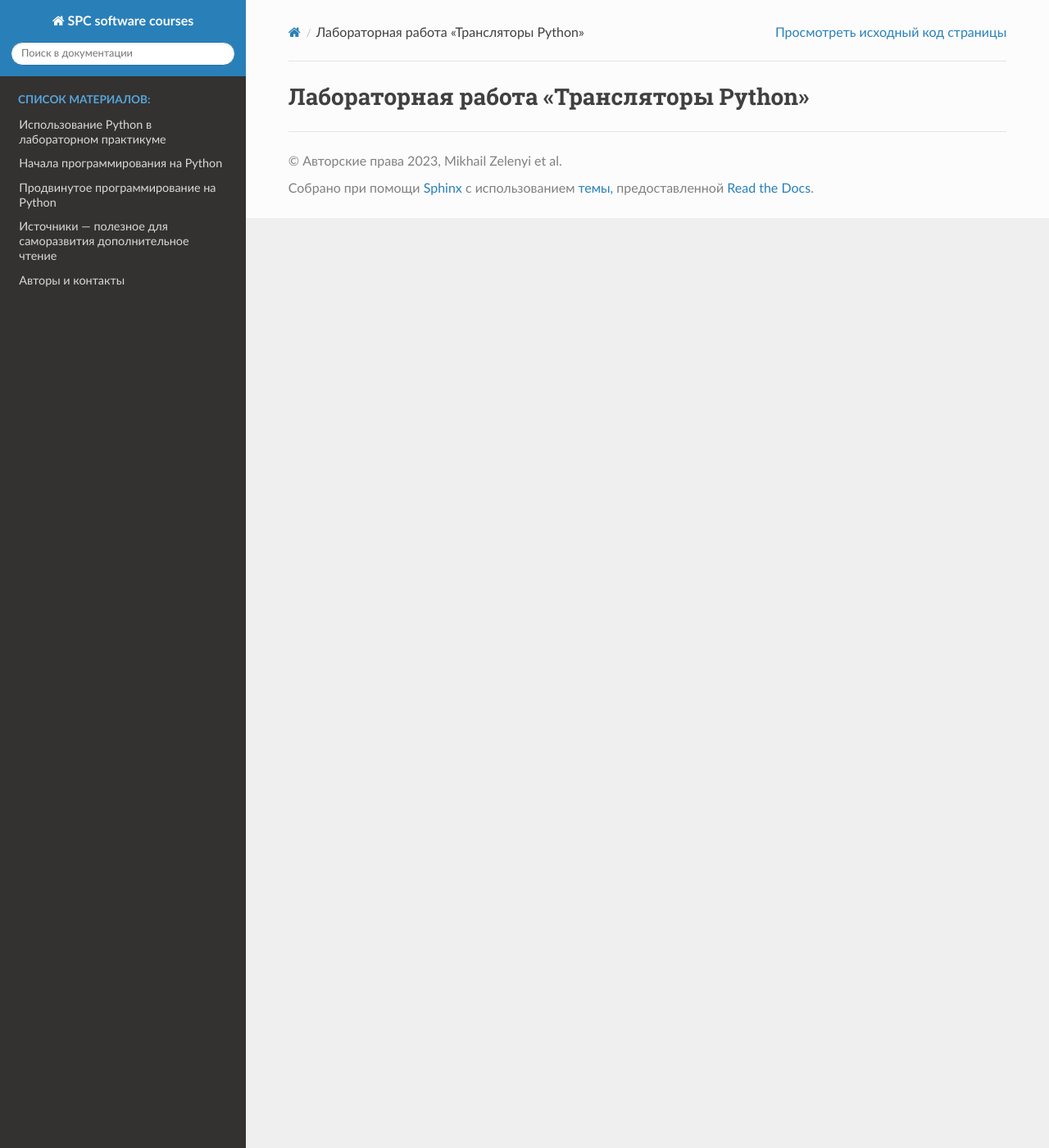
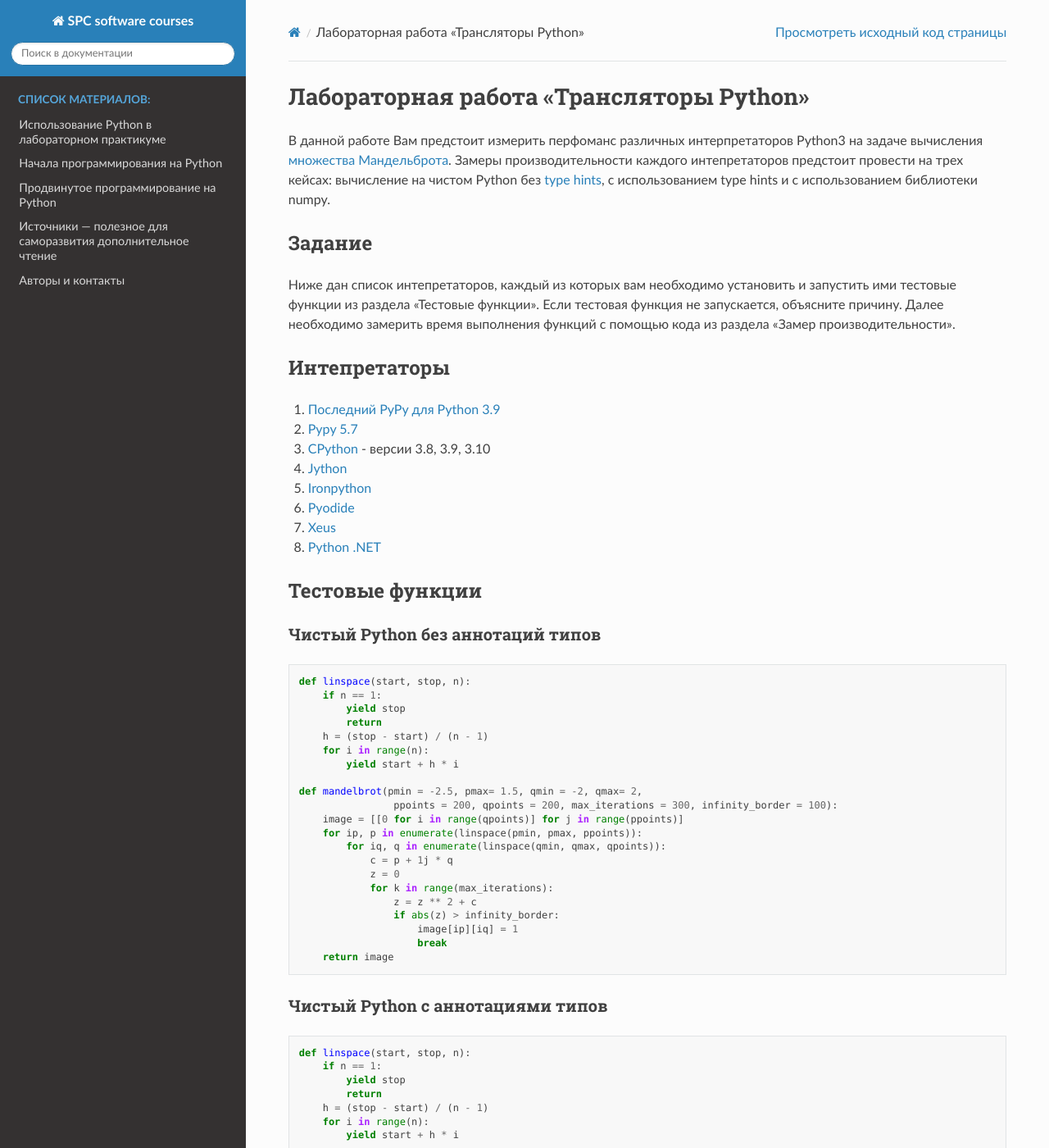
Before and after one commit to SciProgCentre/green-courses, a Sphinx documentation site: the page built from source/laboratory_work/translators.md, in a window 1280 px wide and 1400 px high. Shown: the whole window at 82% size. Built offline with Sphinx 7.4.7 and the Read the Docs theme 2.0.0, drawn with Linux system fonts in a browser that asks for light colours; some of the changed text lies outside the part shown.

Commit message:
лаба по Мандельброту и интепретаторам

````diff
--- /dev/null
+++ b/source/laboratory_work/mandelbrot_pure.py
@@ -0,0 +1,88 @@
+import numpy as np
+
+def linspace(start, stop, n):
+    if n == 1:
+        yield stop
+        return
+    h = (stop - start) / (n - 1)
+    for i in range(n):
+        yield start + h * i
+
+def mandelbrot(pmin = -2.5, pmax= 1.5, qmin = -2, qmax= 2,
+                ppoints = 200, qpoints = 200, max_iterations = 300, infinity_border = 100):
+    image = [[0 for i in range(qpoints)] for j in range(ppoints)]
+    for ip, p in enumerate(linspace(pmin, pmax, ppoints)):
+        for iq, q in enumerate(linspace(qmin, qmax, qpoints)):
+            c = p + 1j * q
+            z = 0
+            for k in range(max_iterations):
+                z = z ** 2 + c
+                if abs(z) > infinity_border:
+                    image[ip][iq] = 1
+                    break
+    return image
+
+
+def mandelbrot_annotated(pmin: float = -2.5, pmax: float = 1.5, qmin: float = -2, qmax: float = 2,
+                ppoints: int = 200, qpoints: int = 200, max_iterations: int = 300, infinity_border: float = 100) -> list[list[int]]:
+
+    image: list[list[int]] = [[0 for i in range(qpoints)] for j in range(ppoints)]
+    for ip, p in enumerate(linspace(pmin, pmax, ppoints)):
+        for iq, q in enumerate(linspace(qmin, qmax, qpoints)):
+            c: complex = p + 1j * q
+            z: complex  = 0
+            for k in range(max_iterations):
+                z = z ** 2 + c
+                if abs(z) > infinity_border:
+                    image[ip][iq] = 1
+                    break
+    return image
+
+def mandelbrot_numpy(pmin = -2.5, pmax = 1.5, qmin = -2, qmax = 2,
+            ppoints = 200, qpoints = 200, max_iterations = 300, infinity_border= 100):
+
+    image = np.zeros((ppoints, qpoints))
+
+    for ip, p in enumerate(np.linspace(pmin, pmax, ppoints)):
+        for iq, q in enumerate(np.linspace(qmin, qmax, qpoints)):
+            c = p + 1j * q
+            z = 0
+            for k in range(max_iterations):
+                z = z ** 2 + c
+                if abs(z) > infinity_border:
+
+                    image[ip, iq] = 1
+                    break
+    return image
+
+def mandelbrot_numpy_annotated(pmin: float = -2.5, pmax: float = 1.5, qmin: float = -2, qmax: float = 2,
+            ppoints: int = 200, qpoints: int = 200, max_iterations: int = 300, infinity_border: float = 100) -> np.ndarray:
+
+    image: np.ndarray = np.zeros((ppoints, qpoints))
+
+    for ip, p in enumerate(np.linspace(pmin, pmax, ppoints)):
+        for iq, q in enumerate(np.linspace(qmin, qmax, qpoints)):
+            c: complex = p + 1j * q
+            z: complex  = 0
+            for k in range(max_iterations):
+                z = z ** 2 + c
+                if abs(z) > infinity_border:
+
+                    image[ip, iq] = 1
+                    break
+    return image
+
+if __name__ == "__main__":
+    import matplotlib.pyplot as plt
+    plt.imshow(mandelbrot())
+    plt.show()
+    plt.clf()
+    plt.imshow(mandelbrot_annotated())
+    plt.show()
+    plt.clf()
+    plt.imshow(mandelbrot_numpy())
+    plt.show()
+    plt.clf()
+    plt.imshow(mandelbrot_numpy_annotated())
+    plt.show()
+    plt.clf()
--- a/source/laboratory_work/translators.md
+++ b/source/laboratory_work/translators.md
@@ -1 +1,107 @@
 # Лабораторная работа "Трансляторы Python"
+В данной работе Вам предстоит измерить перфоманс различных интерпретаторов Python3 на задаче вычисления [множества Мандельброта](https://ru.wikipedia.org/wiki/Множество_Мандельброта). Замеры производительности каждого интепретаторов предстоит провести на трех кейсах: вычисление на чистом Python без [type hints](https://docs.python.org/3/library/typing.html), с использованием type hints и с использованием библиотеки numpy.
+
+## Задание
+
+Ниже дан список интепретаторов, каждый из которых вам необходимо установить и запустить ими тестовые функции из раздела "Тестовые функции". Если тестовая функция не запускается, объясните причину. Далее необходимо замерить время выполнения функций с помощью кода из раздела "Замер производительности".
+
+## Интепретаторы
+1. [Последний PyPy для Python 3.9](https://www.pypy.org/download.html)
+2. [Pypy 5.7](https://downloads.python.org/pypy/)
+3. [CPython](https://www.python.org/downloads/) - версии 3.8, 3.9, 3.10
+4. [Jython](https://www.jython.org/index)
+5. [Ironpython](https://ironpython.net/download/)
+6. [Pyodide](https://github.com/pyodide/pyodide)
+7. [Xeus](https://github.com/jupyter-xeus/xeus-python)
+8. [Python .NET](https://pythonnet.github.io/)
+
+## Тестовые функции
+
+### Чистый Python без аннотаций типов
+
+```
+def linspace(start, stop, n):
+    if n == 1:
+        yield stop
+        return
+    h = (stop - start) / (n - 1)
+    for i in range(n):
+        yield start + h * i
+
+def mandelbrot(pmin = -2.5, pmax= 1.5, qmin = -2, qmax= 2,
+                ppoints = 200, qpoints = 200, max_iterations = 300, infinity_border = 100):
+    image = [[0 for i in range(qpoints)] for j in range(ppoints)]
+    for ip, p in enumerate(linspace(pmin, pmax, ppoints)):
+        for iq, q in enumerate(linspace(qmin, qmax, qpoints)):
+            c = p + 1j * q
+            z = 0
+            for k in range(max_iterations):
+                z = z ** 2 + c
+                if abs(z) > infinity_border:
+                    image[ip][iq] = 1
+                    break
+    return image
+```
+
+### Чистый Python с аннотациями типов
+
+```
+def linspace(start, stop, n):
+    if n == 1:
+        yield stop
+        return
+    h = (stop - start) / (n - 1)
+    for i in range(n):
+        yield start + h * i
+
+def mandelbrot(pmin: float = -2.5, pmax: float = 1.5, qmin: float = -2, qmax: float = 2,
+                ppoints: int = 200, qpoints: int = 200, max_iterations: int = 300, infinity_border: float = 100) -> list[list[int]]:
+
+    image: list[list[int]] = [[0 for i in range(qpoints)] for j in range(ppoints)]
+    for ip, p in enumerate(linspace(pmin, pmax, ppoints)):
+        for iq, q in enumerate(linspace(qmin, qmax, qpoints)):
+            c: complex = p + 1j * q
+            z: complex  = 0
+            for k in range(max_iterations):
+                z = z ** 2 + c
+                if abs(z) > infinity_border:
+                    image[ip][iq] = 1
+                    break
+    return image
+```
+
+### Python + numpy
+
+```
+import numpy as np
+
+def mandelbrot(pmin = -2.5, pmax = 1.5, qmin = -2, qmax = 2,
+            ppoints = 200, qpoints = 200, max_iterations = 300, infinity_border= 100):
+
+    image = np.zeros((ppoints, qpoints))
+
+    for ip, p in enumerate(np.linspace(pmin, pmax, ppoints)):
+        for iq, q in enumerate(np.linspace(qmin, qmax, qpoints)):
+            c = p + 1j * q
+            z = 0
+            for k in range(max_iterations):
+                z = z ** 2 + c
+                if abs(z) > infinity_border:
+
+                    image[ip, iq] = 1
+                    break
+    return image
+```
+
+
+## Замер производительности
+Для замера времени выполнения самой функции, используйте код ниже:
+
+```
+tic = time.perf_counter_ns()
+image = mandelbrot()
+toc = time.perf_counter_ns()
+print((toc - tic)/1_000_000_000, "s")
+```
+
+Помимо описанного, вам необходимо подобным способом провести измерения времени выполнения функции вместе с запуском всего скрипта.
````
